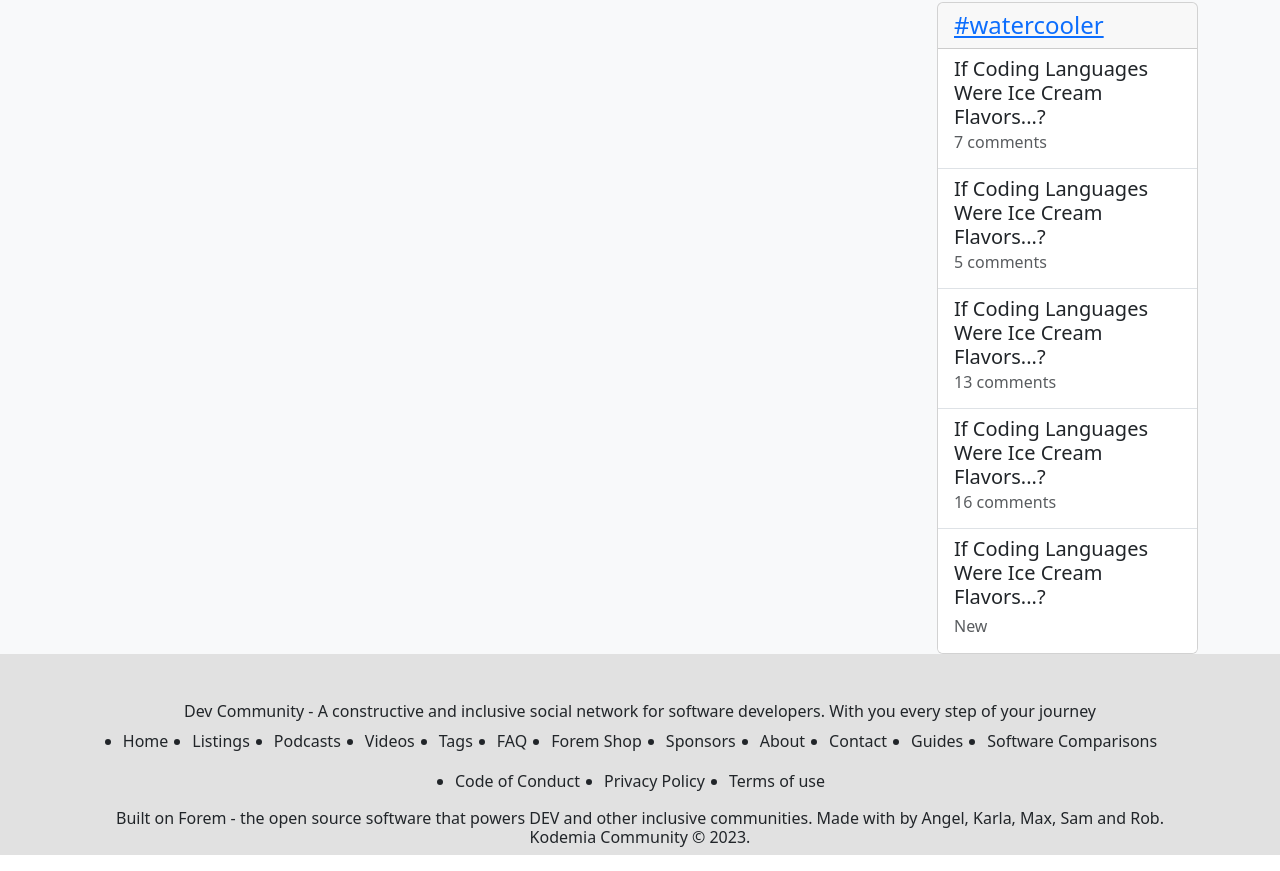
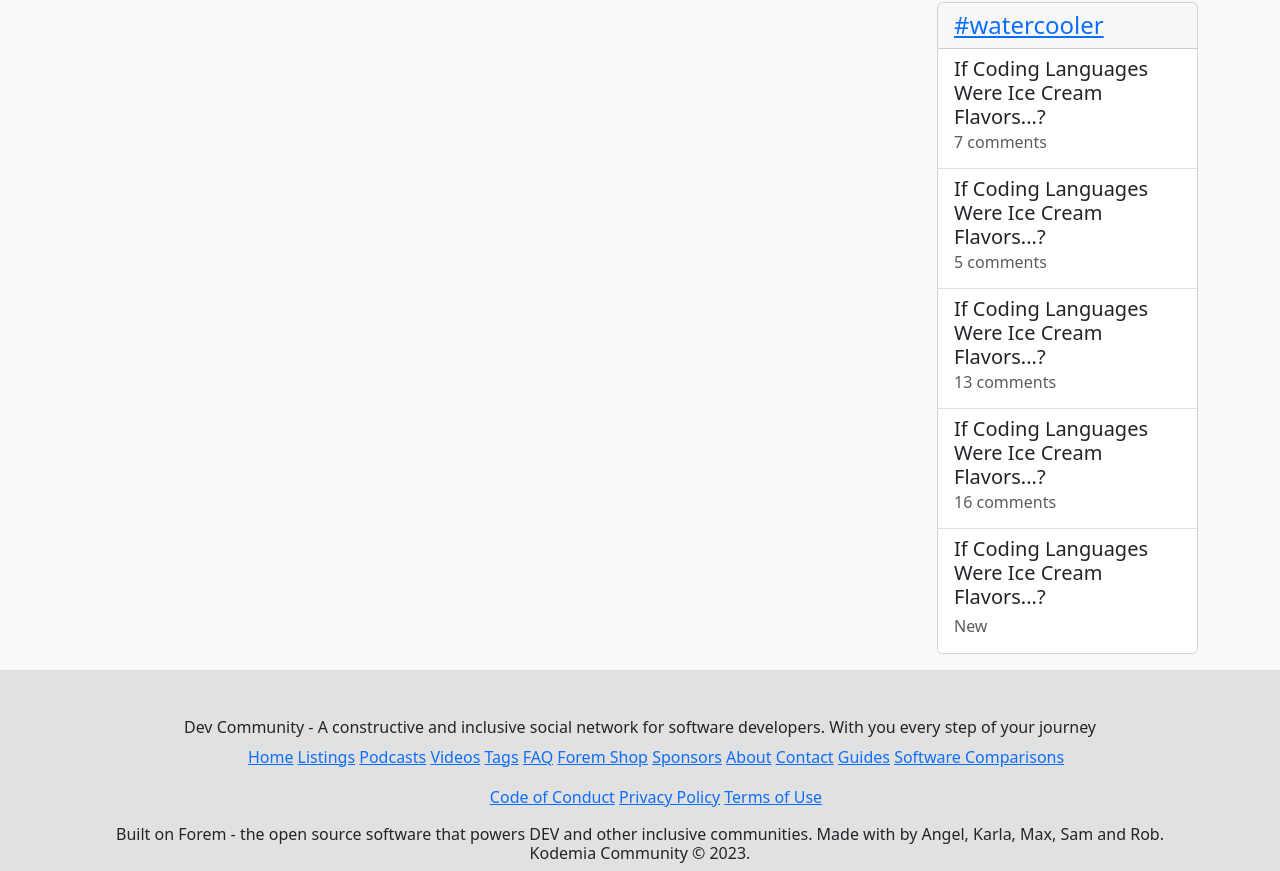
Before and after one commit to fiddly-digits/Proyecto-JS, a plain HTML site: page index.html in a window 1280 px wide. Shown: the part 1961-2832 px from the top of the page. Drawn offline with nearby package versions, Linux system fonts and the light colour scheme; some icons are missing.

Commit message:
fix overflow in footer

```diff
--- a/index.html
+++ b/index.html
@@ -47,7 +47,7 @@
       </div>
     </nav>
     <div class="row bg-light">
-      <div class="container mt-3">
+      <div class="container mt-3 mb-3">
         <div class="container bg-light">
           <div class="row">
             <aside class="col-md-4 col-lg-3 d-none d-md-block">
@@ -524,25 +524,27 @@
               Dev Community - A constructive and inclusive social network for
               software developers. With you every step of your journey
             </h6>
-            <ul class="d-flex gap-4 justify-content-center">
-              <li>Home</li>
-              <li>Listings</li>
-              <li>Podcasts</li>
-              <li>Videos</li>
-              <li>Tags</li>
-              <li>FAQ</li>
-              <li>Forem Shop</li>
-              <li>Sponsors</li>
-              <li>About</li>
-              <li>Contact</li>
-              <li>Guides</li>
-              <li>Software Comparisons</li>
-            </ul>
-            <ul class="d-flex gap-4 justify-content-center">
-              <li>Code of Conduct</li>
-              <li>Privacy Policy</li>
-              <li>Terms of use</li>
-            </ul>
+            <div class="container d-flex flex-column justify-content-center">
+              <ul class="d-inline text-center">
+                <li class="d-inline"><a href="">Home</a></li>
+                <li class="d-inline"><a href="">Listings</a></li>
+                <li class="d-inline"><a href="">Podcasts</a></li>
+                <li class="d-inline"><a href="">Videos</a></li>
+                <li class="d-inline"><a href="">Tags</a></li>
+                <li class="d-inline"><a href="">FAQ</a></li>
+                <li class="d-inline"><a href="">Forem Shop</a></li>
+                <li class="d-inline"><a href="">Sponsors</a></li>
+                <li class="d-inline"><a href="">About</a></li>
+                <li class="d-inline"><a href="">Contact</a></li>
+                <li class="d-inline"><a href="">Guides</a></li>
+                <li class="d-inline"><a href="">Software Comparisons</a></li>
+              </ul>
+              <ul class="d-inline text-center">
+                <li class="d-inline"><a href="">Code of Conduct</a></li>
+                <li class="d-inline"><a href="">Privacy Policy</a></li>
+                <li class="d-inline"><a href="">Terms of Use</a></li>
+              </ul>
+            </div>
             <h6 class="text-center">
               Built on Forem - the open source software that powers DEV and
               other inclusive communities. Made with
```
